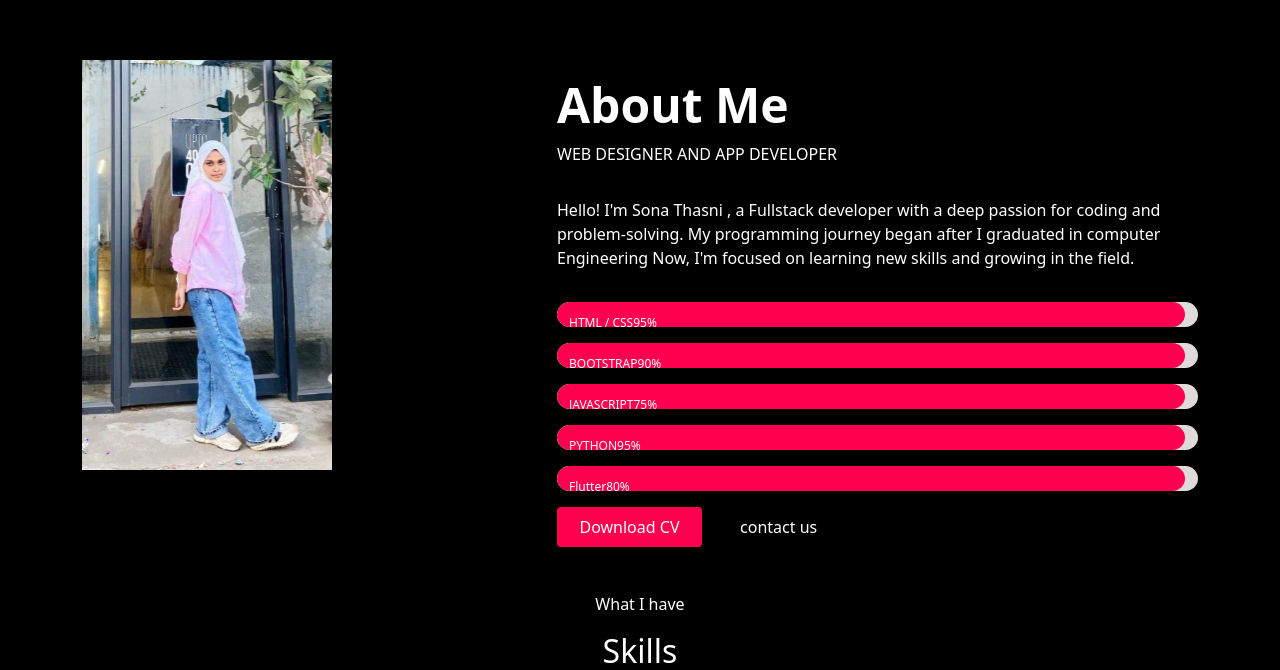
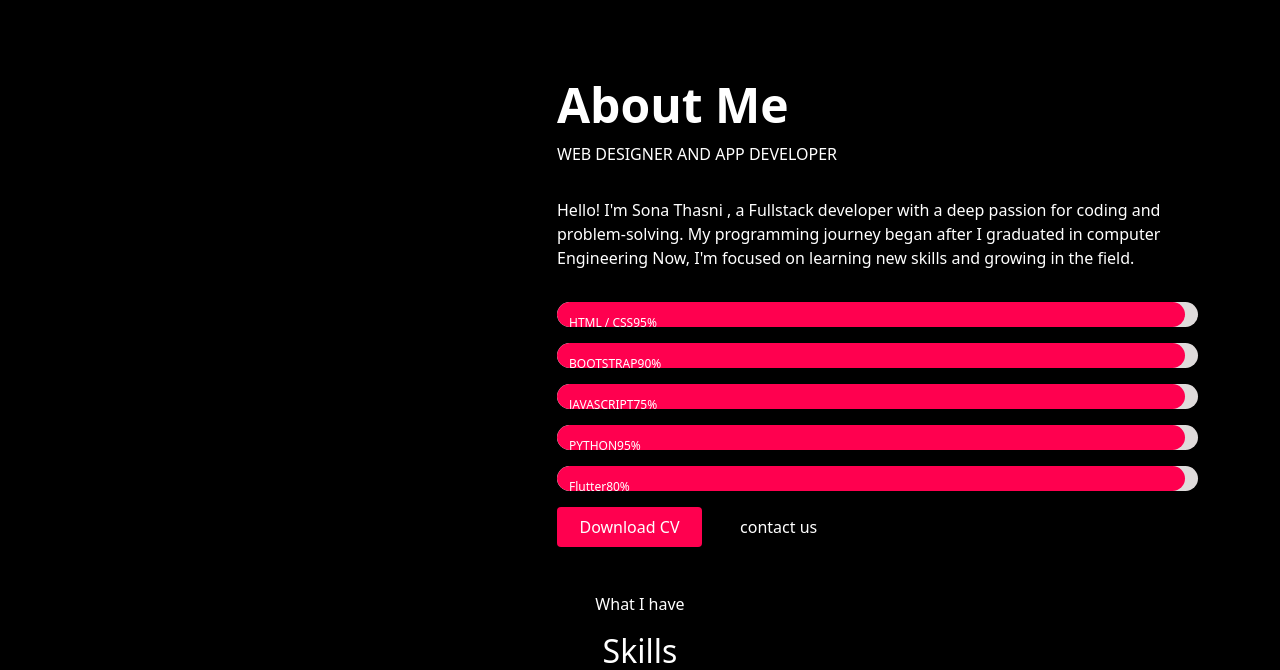
Before and after one commit to sonathasni/portfolio, a plain HTML site: page index.html in a window 1280 px wide. Shown: the part 700-1370 px from the top of the page. Drawn offline with nearby package versions, Linux system fonts and the light colour scheme; a script that the page names is missing.

Commit message:
Update index.html

```diff
--- a/index.html
+++ b/index.html
@@ -78,7 +78,7 @@
       <div class="col-lg-5">
 
 
-         <img src="Screenshot 2025-06-16 233036.png">
+
 
 
 
```
